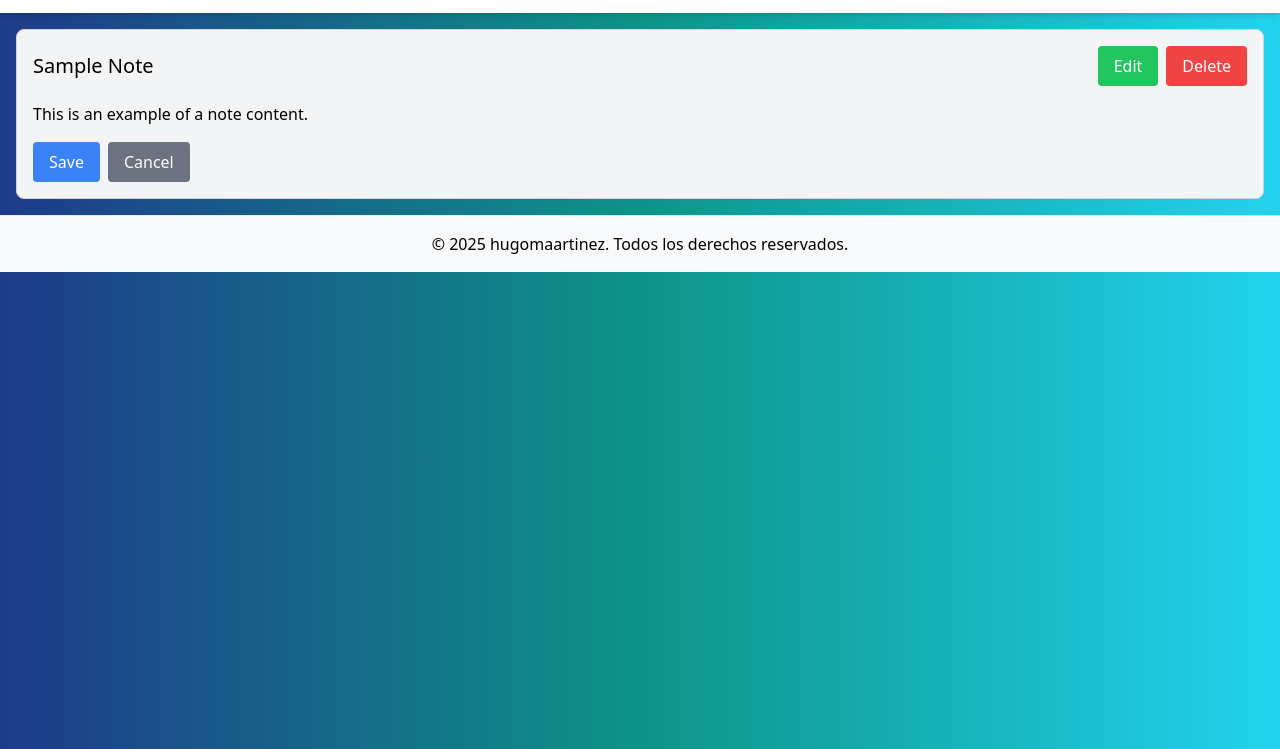
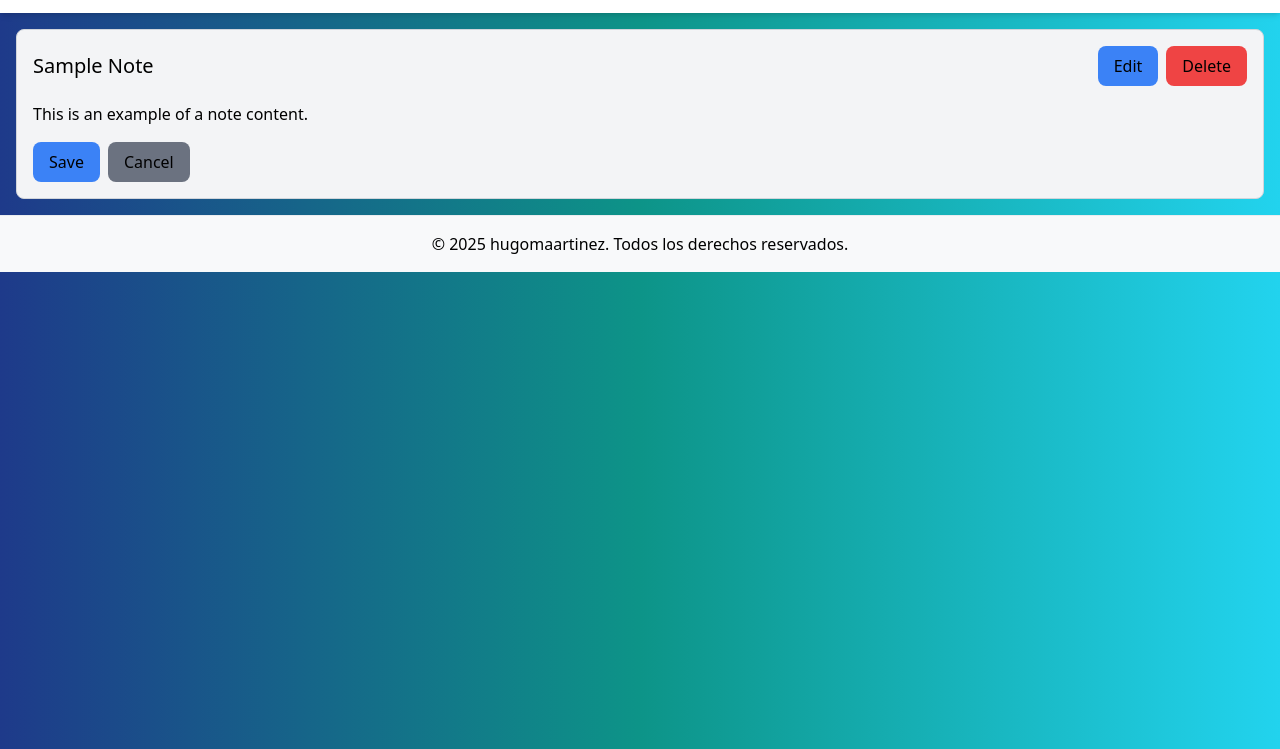
Before and after one commit to hugomaartinez/notes-app, an Astro site: page / in a window 1280 px wide. Shown: the part 51-800 px from the top of the page. Built offline with nearby package versions, Linux system fonts and the light colour scheme; Astro itself is replaced by a stand-in of ours.

Commit message:
Reemplazar botones estáticos por componente de botón reutilizable en el componente Nota

```diff
--- a/src/components/Note.astro
+++ b/src/components/Note.astro
@@ -1,4 +1,5 @@
 ---
+import Button from "./Button.astro";
 //const { note } = Astro.props;
 
 const note = {
@@ -11,15 +12,15 @@ const note = {
   <div class="flex justify-between items-center">
     <h2 class="text-xl m-0">{note.title}</h2>
     <div class="flex gap-2">
-      <button class="px-4 py-2 bg-green-500 text-white rounded">Edit</button>
-      <button class="px-4 py-2 bg-red-500 text-white rounded">Delete</button>
+      <Button color="bg-blue-500" text="white">Edit</Button>
+      <Button color="bg-red-500" text="white">Delete</Button>
     </div>
   </div>
   <div class="my-4">
     <p>{note.content}</p>
   </div>
   <div class="flex gap-2">
-    <button class="px-4 py-2 bg-blue-500 text-white rounded">Save</button>
-    <button class="px-4 py-2 bg-gray-500 text-white rounded">Cancel</button>
+    <Button color="bg-blue-500" text="white">Save</Button>
+    <Button color="bg-gray-500" text="white">Cancel</Button>
   </div>
 </div>
```
